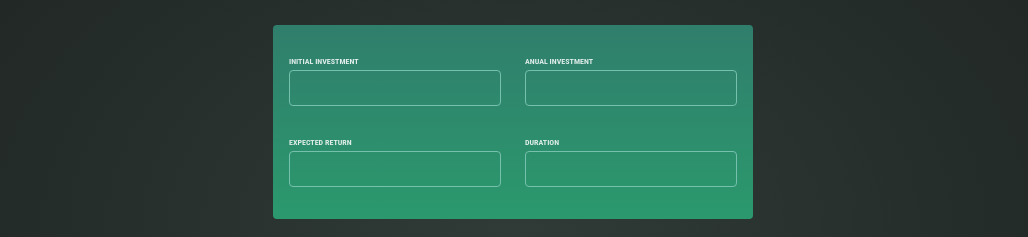
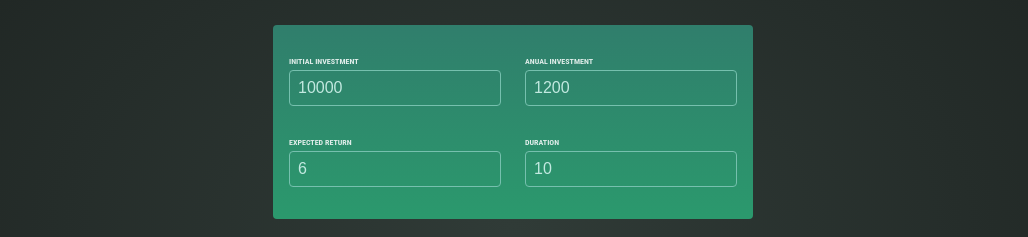
Before and after one commit to shamikaredkar/Investment-Calculator, a React (Vite) app: page / in a window 1280 px wide. Shown: the part 198-435 px from the top of the page, without its empty margins (127-1155 px from the left). Built offline with nearby package versions, Linux system fonts and the light colour scheme.

Commit message:
Finished the logic of userInput

```diff
--- a/src/components/Input.jsx
+++ b/src/components/Input.jsx
@@ -1,32 +1,69 @@
 import { React, useState } from "react";
 
 export default function Input() {
-  const [userinput, setUserInput] = useState({
+  const [userInput, setUserInput] = useState({
     initialInvestment: 10000,
     annualInvestment: 1200,
     expectedReturn: 6,
     duration: 10,
   });
+
+  function handleChange(inputIdentifier, value) {
+    //previousInput here is userInput -- the current state of the value
+    setUserInput((previousInput) => {
+      return {
+        //Spreads all the property values
+        ...previousInput,
+        //updates only the specific property
+        [inputIdentifier]: value,
+      };
+    });
+  }
+
   return (
     <section id='user-input'>
       <div className='input-group'>
         <p>
           <label for='initial_investment'>Initial Investment</label>
-          <input type='number' name='initial_investment' required />
+          <input
+            type='number'
+            name='initial_investment'
+            value={userInput.initialInvestment}
+            required
+            onChange={(e) => handleChange("initialInvestment", e.target.value)}
+          />
         </p>
         <p>
           <label for='annual_investment'>Anual Investment</label>
-          <input type='number' name='annual_investment' required />
+          <input
+            type='number'
+            name='annual_investment'
+            value={userInput.annualInvestment}
+            required
+            onChange={(e) => handleChange("annualInvestment", e.target.value)}
+          />
         </p>
       </div>
       <div className='input-group'>
         <p>
           <label for='expected_return'>Expected Return</label>
-          <input type='number' name='expected_return' required />
+          <input
+            type='number'
+            name='expected_return'
+            value={userInput.expectedReturn}
+            required
+            onChange={(e) => handleChange("expectedReturn", e.target.value)}
+          />
         </p>
         <p>
           <label for='duration'>Duration</label>
-          <input type='number' name='duration' required />
+          <input
+            type='number'
+            name='duration'
+            required
+            value={userInput.duration}
+            onChange={(e) => handleChange("duration", e.target.value)}
+          />
         </p>
       </div>
     </section>
```
